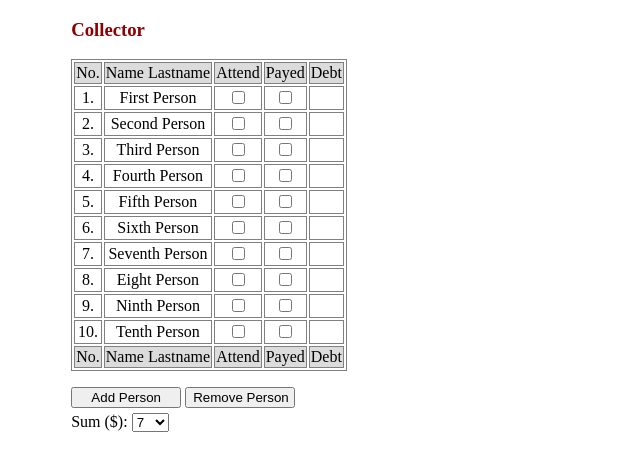
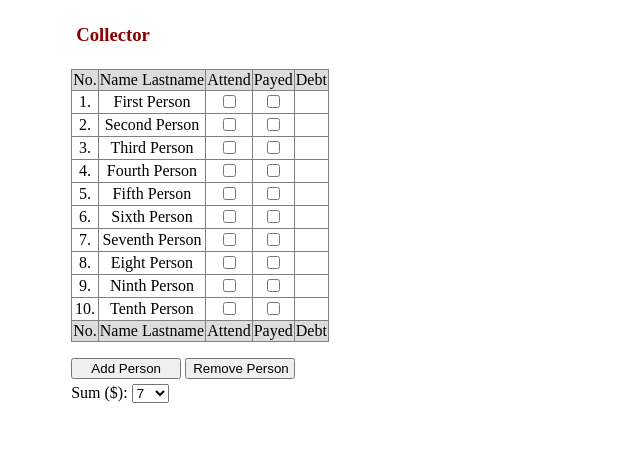
Before and after one commit to Skaidrius/Collector, a plain HTML site: page Collector.html in a window 1280 px wide. Shown: the whole page, without its empty margins (0-640 px from the left). Drawn offline with Linux system fonts and the light colour scheme.

Commit message:
single border table

```diff
--- a/Collector.html
+++ b/Collector.html
@@ -4,9 +4,9 @@
     <title>Collector</title>
     <meta charset = 'UTF-8'>
     <style>
-      h3 { color: darkred; margin-left: 5%; }
+      h3 { color: darkred; margin-left: 5%; padding: 5px;}
       table, th, td { border: 1px solid grey; text-align:center; }
-      table { margin-left: 5%; }
+      table { margin-left: 5%; border-collapse: collapse; }
       thead, tfoot { background-color: GainsBoro; }
       #add { margin-left: 5%; }
       #val { margin-top: 5px; margin-left: 5%; }
@@ -17,7 +17,7 @@
       .notattend { background: #fff; color: #000; }
       .attend { background: OliveDrab; color: #fff; }
       .notpayed { background: IndianRed; color: #fff; }
-      .payed { background: GainsBoro; color #000; }
+      .payed { background: GainsBoro; color: #000; }
       .button { width: 110px; }
       .txt { color: Grey; margin-left: 5%; font-size: 11px; font-weight: normal; }
       .textBoxSmall { width: 30px; }
@@ -28,7 +28,6 @@
     <h3>Collector</h3>
     <div>
       <p id = 'tabinfo'></p>
-
 
       <input type = 'button' id = 'add' value = 'Add Person' onclick = 'addPerson()' class = 'button'/>
       <div id = 'adding' class = 'invisible'>
@@ -43,7 +42,6 @@
       </div>
 
     </div>
-
 
     <div id = 'txt' class = 'invisible'>
       <h5 class = 'txt'>After page reload all changes will be lost. </br> To save them edit list in <span class = 'black'>'empl.js'</span> file </h5>
@@ -63,7 +61,7 @@
 
 // Setting array people (THIS LIST 'temp' SHOULD BE EDITED MANUALY)
 var temp = "First Person, Second Person, Third Person, Fourth Person, Fifth Person, Sixth Person, Seventh Person, Eight Person, Ninth Person, Tenth Person";
-var empl = new Array();
+var empl = [];
 empl = temp.split(',');
 
 // drawing table
@@ -257,7 +255,6 @@ function minusPerson() {
   }
 };
 
-
   </script>
 
   </body>
```
Also changed, not shown: .c9/metadata/workspace/Collector.html (added), 6 other files.
